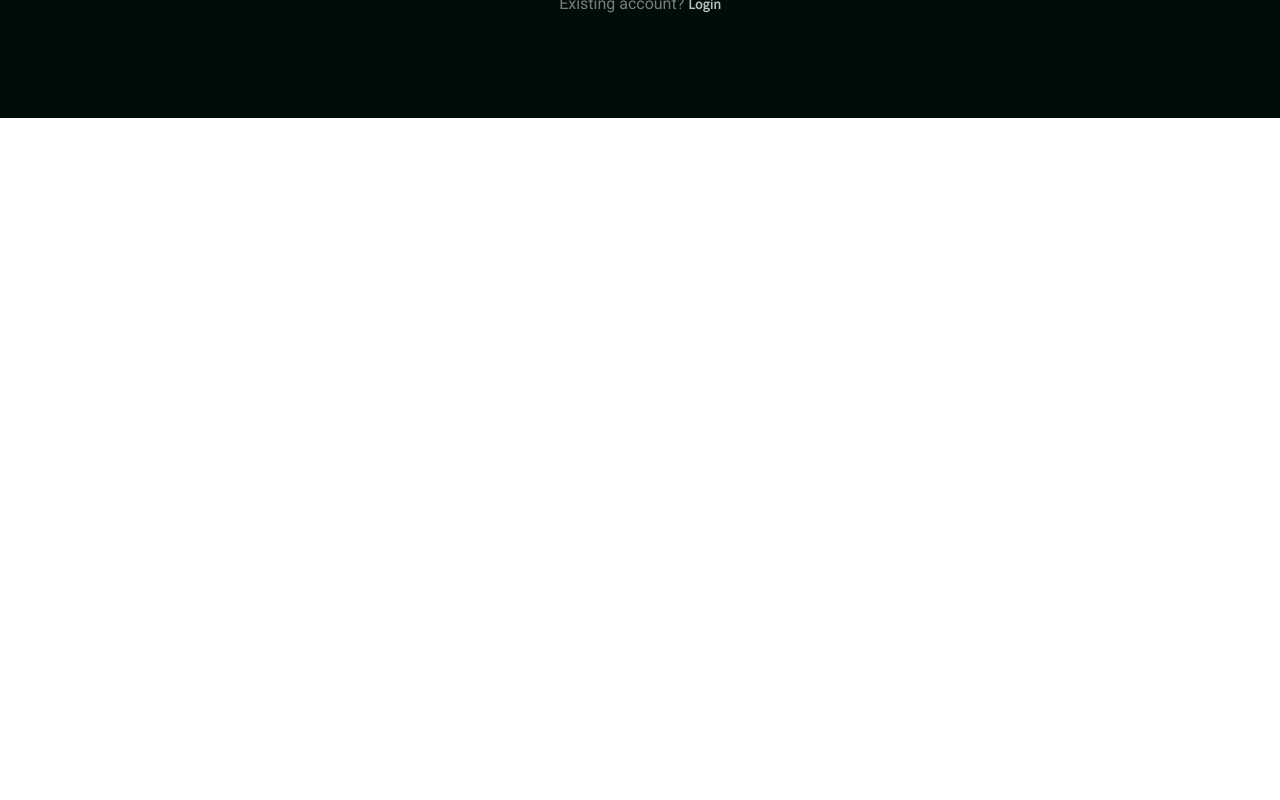
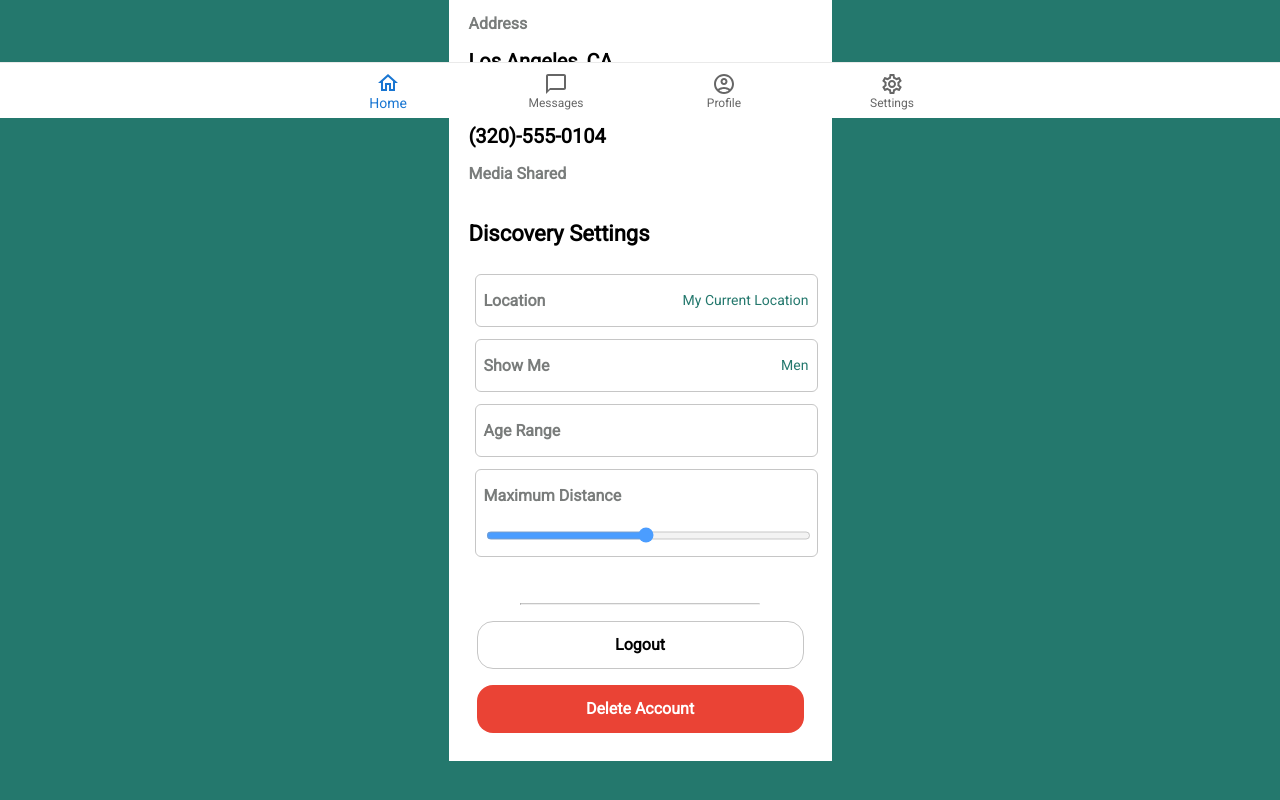
Before and after one commit to avm2108/intrepid-swe6733, a React (Create React App) app in the folder frontend/: page /user-profile in a window 1280 px wide. Before the commit this address led to /. Shown: the part 682-1482 px from the top of the page. Before the commit the page ends 800 px from the top, so only its background shows below. Built offline with nearby package versions, Linux system fonts and the light colour scheme; no server answers; a web font is replaced by a local one.

Commit message:
Set logged in to true for dev purposes and changed redirect to user-profile

```diff
--- a/frontend/src/App.js
+++ b/frontend/src/App.js
@@ -41,7 +41,7 @@ function App() {
       navigate("/"); // Redirect to the guest homepage
     } else {
       // console.log('User logged in');
-      navigate("/profile"); // Redirect to the user's profile or match screen?
+      navigate("/user-profile"); // Redirect to the user's profile or match screen?
     }
   }, []); // eslint-disable-line react-hooks/exhaustive-deps
 
--- a/frontend/src/pages/GuestHome.jsx
+++ b/frontend/src/pages/GuestHome.jsx
@@ -18,7 +18,7 @@ export default function GuestHome(props) {
     useEffect(() => {
         // If the user is already logged in, redirect them to their profile page
         if (user.loggedIn) {
-            navigate('/profile');
+            navigate('/user-profile');
         } else {
             console.log('User not logged in at GuestHome');
             return;
--- a/frontend/src/pages/UserProfile.jsx
+++ b/frontend/src/pages/UserProfile.jsx
@@ -94,7 +94,7 @@ export default function UserProfile() {
                     <div className={styles.maxDistance}>
                         <h3>Maximum Distance</h3>
 
-                        <input className={styles.slider} type="range" min="1" max="100" value={maxDist} class="slider" id="myRange" onChange={(e) => { handleChange(e)}}></input>
+                        <input className={styles.slider} type="range" min="1" max="100" value={maxDist} id="myRange" onChange={(e) => { handleChange(e)}}></input>
                     </div>
 
                 <hr className={styles.divider}></hr>
--- a/frontend/src/pages/UserProfile.module.css
+++ b/frontend/src/pages/UserProfile.module.css
@@ -77,6 +77,7 @@ h3 {
 .editableInfo {
     /* width: 50%; */
     margin-top: 12px;
+    margin-bottom: 52px;
     height: 100%;
     background-color: white;
     border-radius: 12px 12px 0 0;
--- a/frontend/src/providers/UserProvider.js
+++ b/frontend/src/providers/UserProvider.js
@@ -12,7 +12,7 @@ const UserProvider = ({ children }) => {
 
     const getInitialState = () => ({
         _id: null,
-        loggedIn: false,
+        loggedIn: true, //true for dev purposes
         name: null,
         email: null,
         dateOfBirth: null,
```
